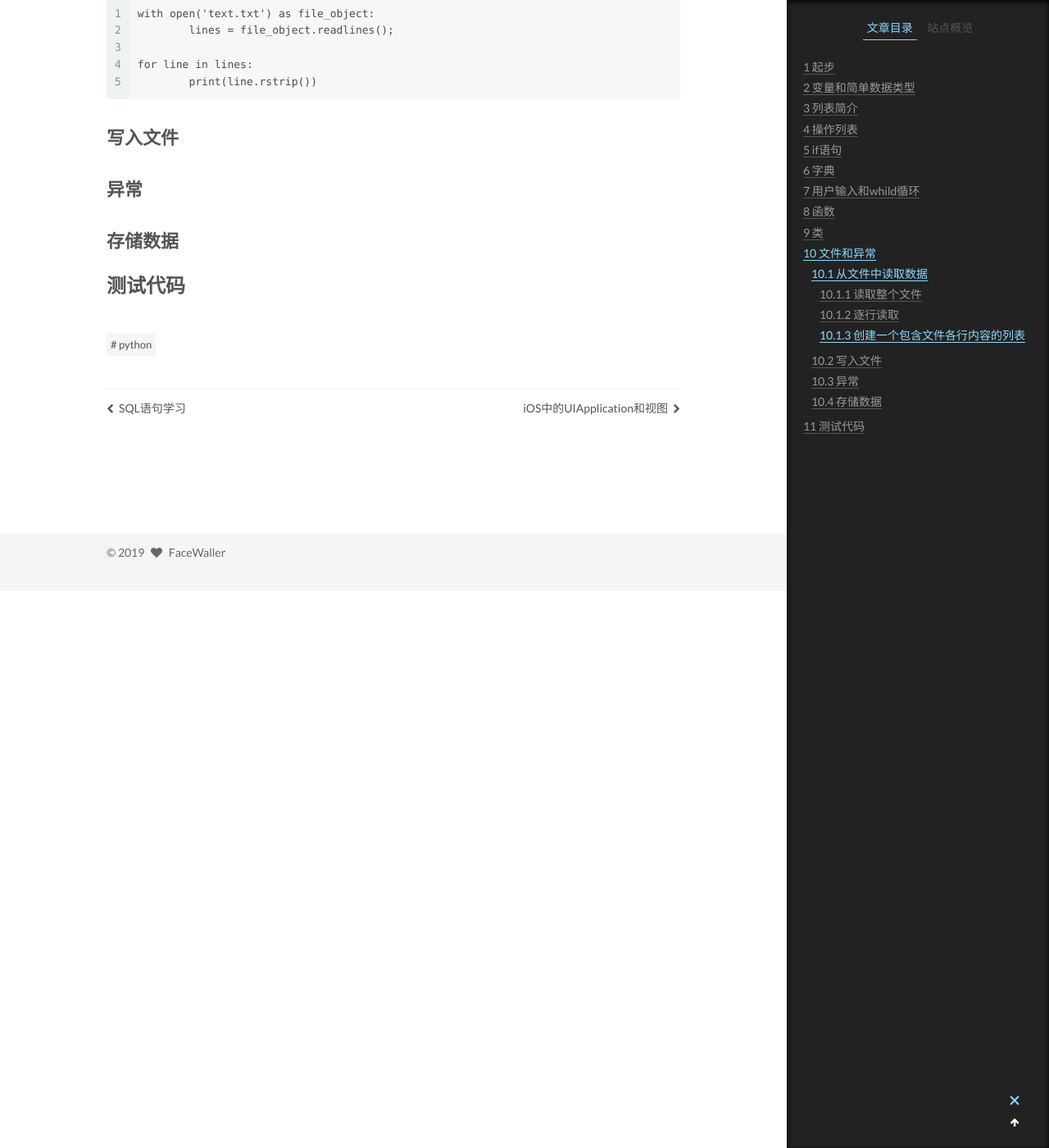
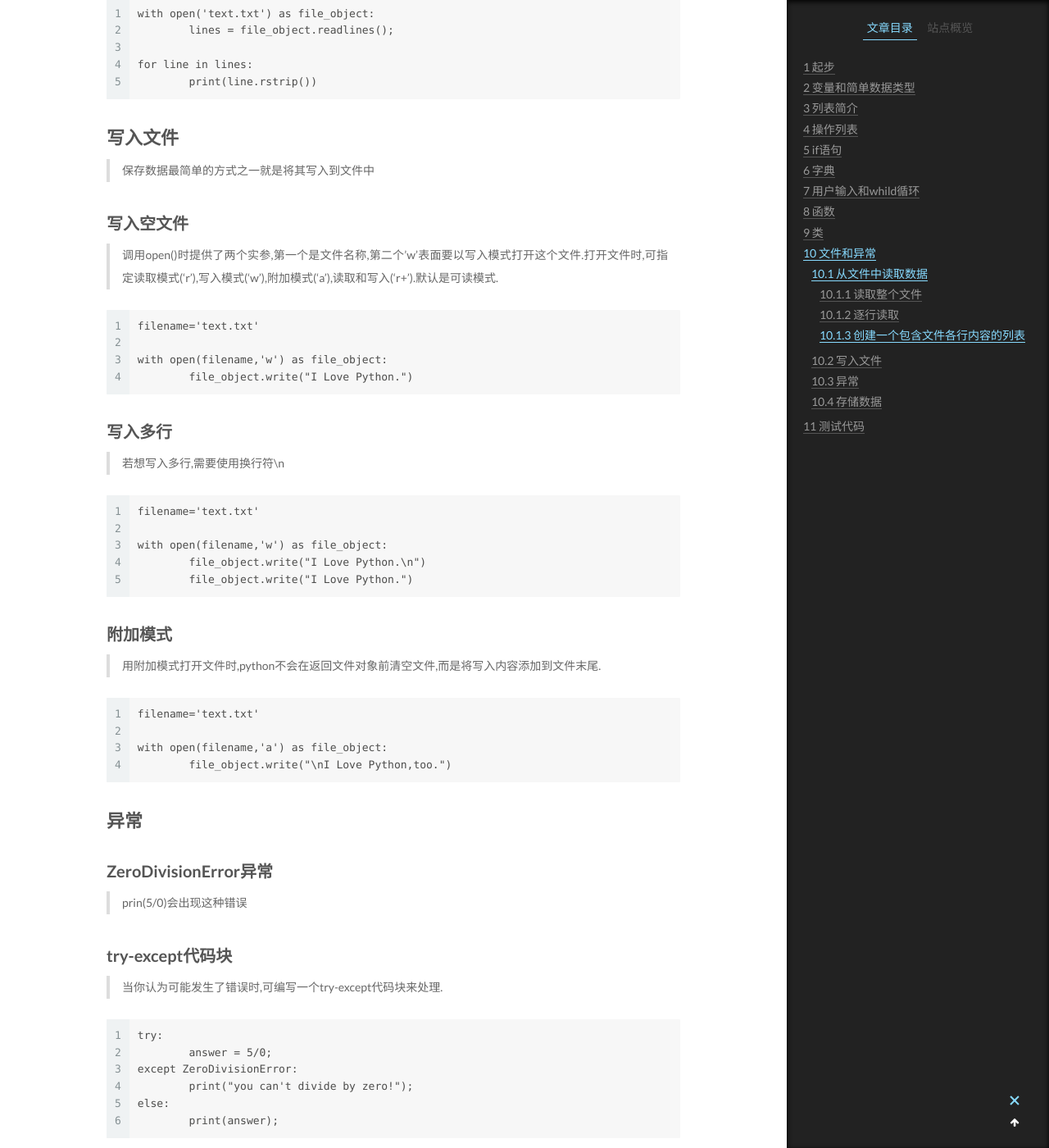
Before and after one commit to FaceWaller/FaceWaller.github.io, a Jekyll site: the page built from _posts/Python/2018-12-13- (一)python基础.md, in a window 1280 px wide and 1400 px high, scrolled down 18354 px. Shown: the whole window at 82% size. Built offline with Jekyll 4.4.1, drawn with Linux system fonts in a browser that asks for light colours; comment, search, counter and statistics services are not loaded; some of the changed text lies outside the part shown.

Commit message:
python基础

```diff
--- a/_posts/Python/2018-12-13- (一)python基础.md
+++ b/_posts/Python/2018-12-13- (一)python基础.md
@@ -675,12 +675,66 @@ python基础知识!!!!!
 		print(line.rstrip())
 
 
+## 写入文件
+>保存数据最简单的方式之一就是将其写入到文件中
 
-## 写入文件
+### 写入空文件
+>调用open()时提供了两个实参,第一个是文件名称,第二个'w'表面要以写入模式打开这个文件.打开文件时,可指定读取模式('r'),写入模式('w'),附加模式('a'),读取和写入('r+').默认是可读模式.
+
+	filename='text.txt'
+
+	with open(filename,'w') as file_object:
+		file_object.write("I Love Python.")
+
+### 写入多行
+>若想写入多行,需要使用换行符\n
+
+	filename='text.txt'
+
+	with open(filename,'w') as file_object:
+		file_object.write("I Love Python.\n")
+		file_object.write("I Love Python.")
+
+### 附加模式
+>用附加模式打开文件时,python不会在返回文件对象前清空文件,而是将写入内容添加到文件末尾.
+
+	filename='text.txt'
+
+	with open(filename,'a') as file_object:
+		file_object.write("\nI Love Python,too.")
 
 ## 异常
 
+### ZeroDivisionError异常
+>prin(5/0)会出现这种错误
+
+### try-except代码块
+>当你认为可能发生了错误时,可编写一个try-except代码块来处理.
+
+	try:
+		answer = 5/0;
+	except ZeroDivisionError:
+		print("you can't divide by zero!");
+	else:
+		print(answer);
+
+### FileNotFoundError异常
+>使用文件时,找不到文件时就会报出FileNotFoundError异常.
+
+	filename = 'alice.txt'
+
+	try:
+		with open(filename) as f_obj:
+			contents = f_obj.read()
+	except FileNotFoundError:
+		print('FileNotFoundError')
+
+
 ## 存储数据
+### 使用json.dump()和json.load()
+
+### 保存和读取用户生成的数据
+
 
 
 # 测试代码
```
